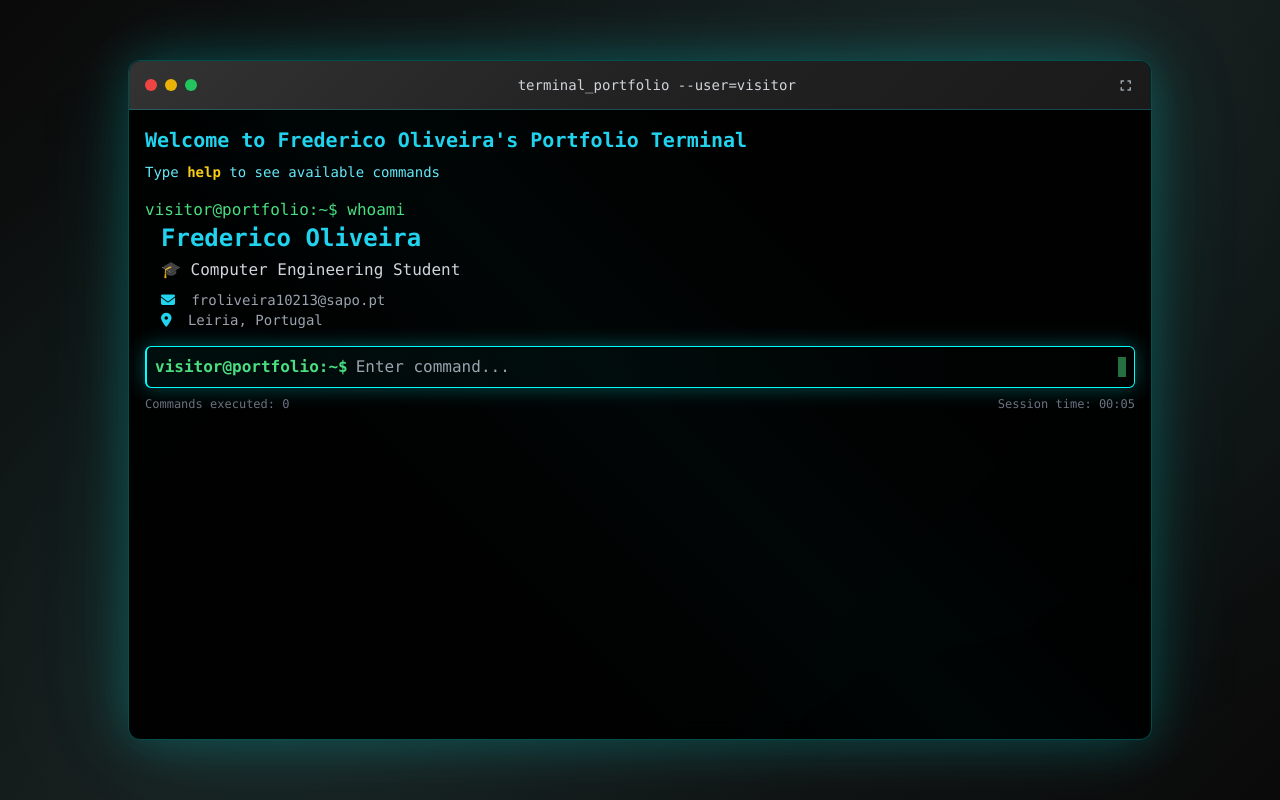
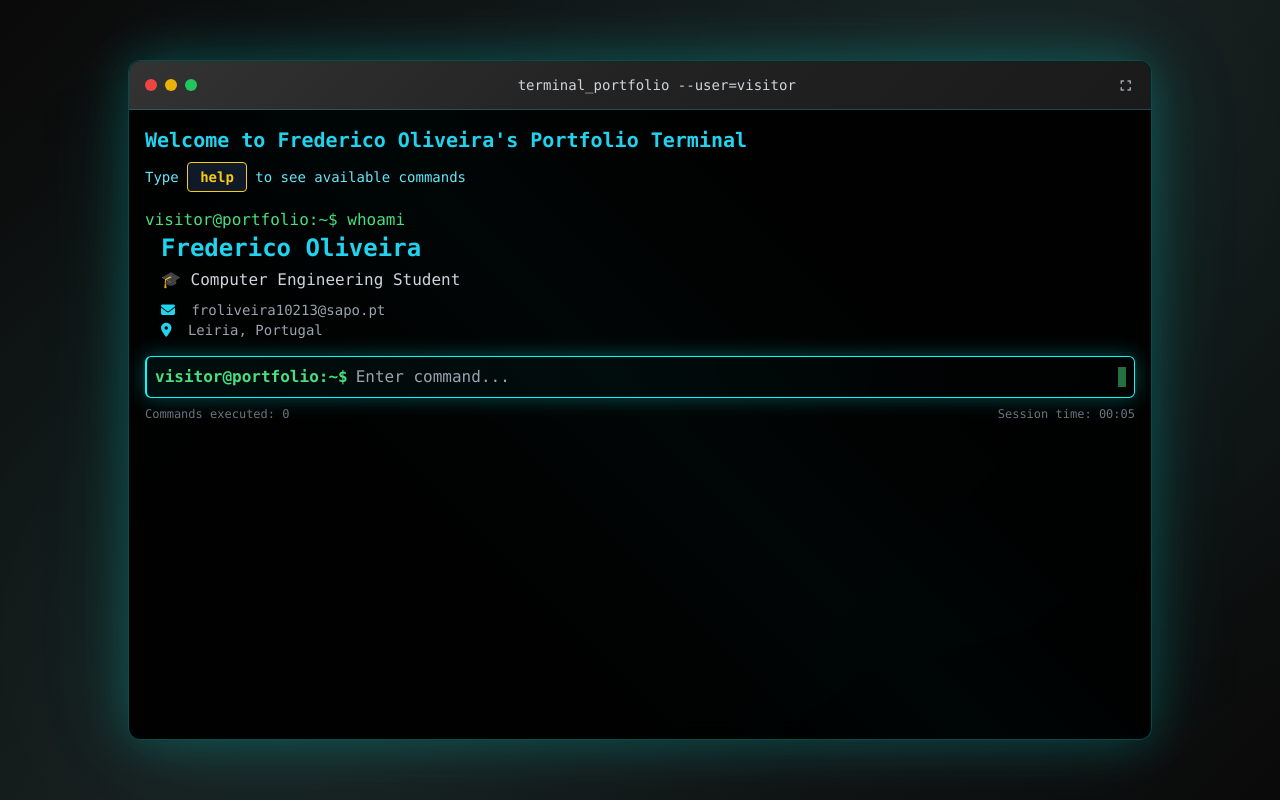
Before and after one commit to FRO102/Portfolio_Terminal, a plain HTML site: page Portefolio_Terminal/index.html in a window 1280 px wide. Drawn offline with nearby package versions, Linux system fonts and the light colour scheme.

Commit message:
novo ajuste no help

```diff
--- a/Portefolio_Terminal/index.html
+++ b/Portefolio_Terminal/index.html
@@ -36,7 +36,7 @@
                     Welcome to Frederico Oliveira's Portfolio Terminal
                 </div>
                 <div class="text-cyan-300 mb-4 text-sm">
-                    Type <button class="text-yellow-400 font-bold" onclick="document.getElementById('command-input').value='help';document.getElementById('command-input').dispatchEvent(new KeyboardEvent('keydown', {key:'Enter'}));">help</button> to see available commands
+                    Type <button class="text-yellow-400 font-bold px-3 py-1 border border-yellow-400 bg-gray-900 rounded shadow hover:bg-yellow-400 hover:text-gray-900 transition-colors focus:outline-none focus:ring-2 focus:ring-yellow-400" onclick="document.getElementById('command-input').value='help';document.getElementById('command-input').dispatchEvent(new KeyboardEvent('keydown', {key:'Enter'}));">help</button> to see available commands
                 </div>
             </div>
 
```
